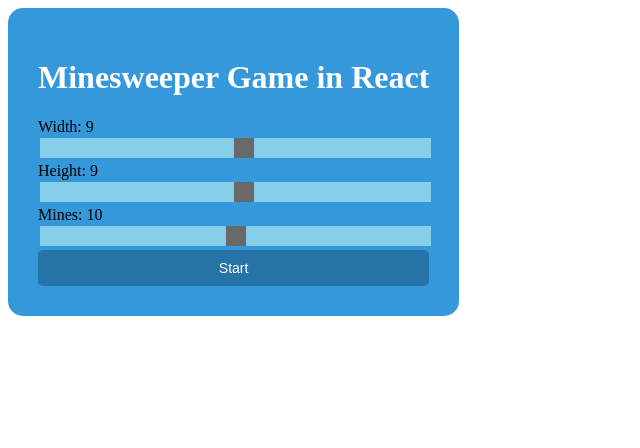
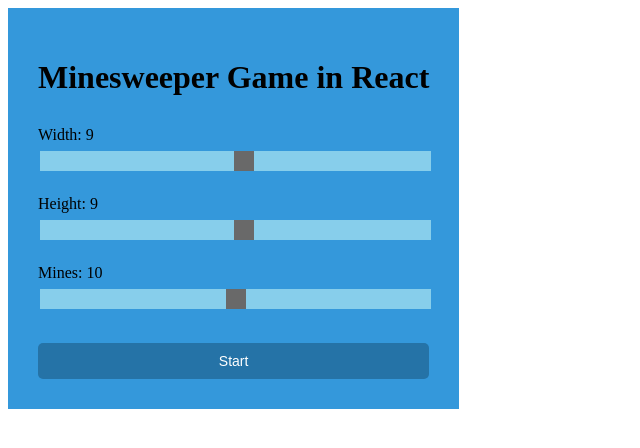
Before and after one commit to nbsp1221/react-minesweeper-game, a React app: page / in a window 1280 px wide. Shown: the top 448 px of the page, without its empty margins (0-640 px from the left). Built offline with nearby package versions, Linux system fonts and the light colour scheme.

Commit message:
Create `Block` styled component

```diff
--- a/src/App.jsx
+++ b/src/App.jsx
@@ -1,27 +1,18 @@
 import React from 'react';
-import styled from 'styled-components';
 import { Settings } from 'components';
+import { Block } from 'styled';
 
 const App = () => {
 	return (
-		<MineSweeper>
-			<Title>Minesweeper Game in React</Title>
+		<Block
+			bgColor='#3498DB'
+			display='inline-block'
+			padding='30px'
+		>
+			<h1>Minesweeper Game in React</h1>
 			<Settings />
-		</MineSweeper>
+		</Block>
 	);
 };
 
-const MineSweeper = styled.div`
-	background-color: #3498DB;
-	border-radius: 15px;
-	display: inline-block;
-	padding: 30px;
-	text-align: left;
-`;
-
-const Title = styled.h1`
-	color: white;
-	text-align: center;
-`;
-
 export default App;
--- a/src/components/settings/Settings.jsx
+++ b/src/components/settings/Settings.jsx
@@ -1,33 +1,24 @@
 import React from 'react';
-import styled from 'styled-components';
-
-import Button from 'styled/Button';
-import Slider from 'styled/Slider';
+import { Block, Slider, Button } from 'styled';
 
 const Settings = () => {
 	return (
-		<SettingsStyle>
-			<div>
-				<div>Width: 9</div>
-				<div><Slider min='9' max='30' /></div>
-			</div>
-			<div>
-				<div>Height: 9</div>
-				<div><Slider min='9' max='30' /></div>
-			</div>
-			<div>
-				<div>Mines: 10</div>
-				<div><Slider min='10' max='30' /></div>
-			</div>
-			<div>
-				<Button>Start</Button>
-			</div>
-		</SettingsStyle>
+		<Block mt='30px' textAlign='left'>
+			<Block mb='20px'>
+				<Block mb='5px'>Width: 9</Block>
+				<Slider min='9' max='30' />
+			</Block>
+			<Block mb='20px'>
+				<Block mb='5px'>Height: 9</Block>
+				<Slider min='9' max='30' />
+			</Block>
+			<Block mb='30px'>
+				<Block mb='5px'>Mines: 10</Block>
+				<Slider min='10' max='30' />
+			</Block>
+			<Button>Start</Button>
+		</Block>
 	);
 };
 
-const SettingsStyle = styled.div`
-
-`;
-
 export default Settings;
--- /dev/null
+++ b/src/styled/Block.js
@@ -0,0 +1,13 @@
+import styled from 'styled-components';
+
+const Block = styled.div`
+	background-color: ${({ bgColor }) => bgColor || 'inheret'};
+	color: ${({ color }) => color || 'inheret'};
+	display: ${({ display }) => display || 'block'};
+	margin-top: ${({ mt }) => mt || '0'};
+	margin-bottom: ${({ mb }) => mb || '0'};
+	padding: ${({ padding }) => padding || '0'};
+	text-align: ${({ textAlign }) => textAlign || 'inheret'};
+`;
+
+export default Block;
--- /dev/null
+++ b/src/styled/index.js
@@ -0,0 +1,3 @@
+export { default as Block } from './Block';
+export { default as Button } from './Button';
+export { default as Slider } from './Slider';
```
